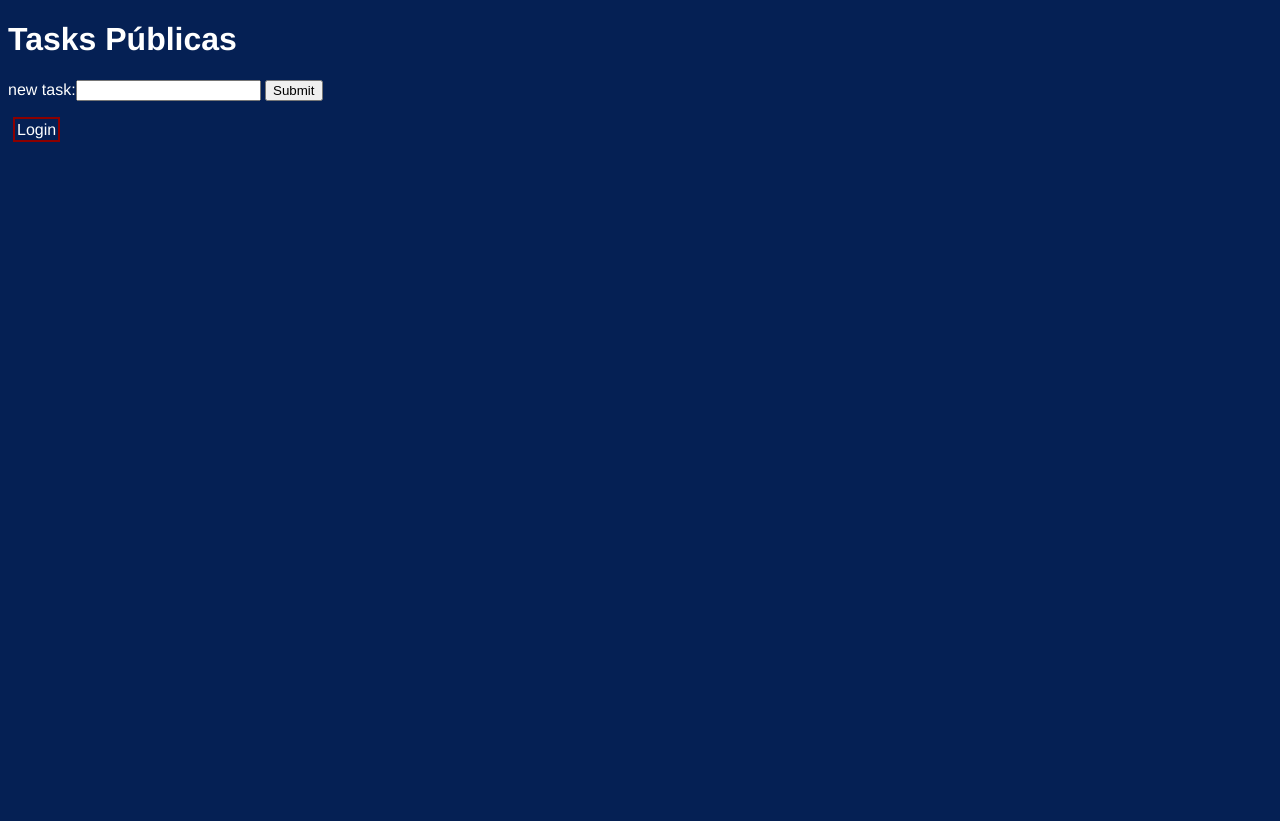
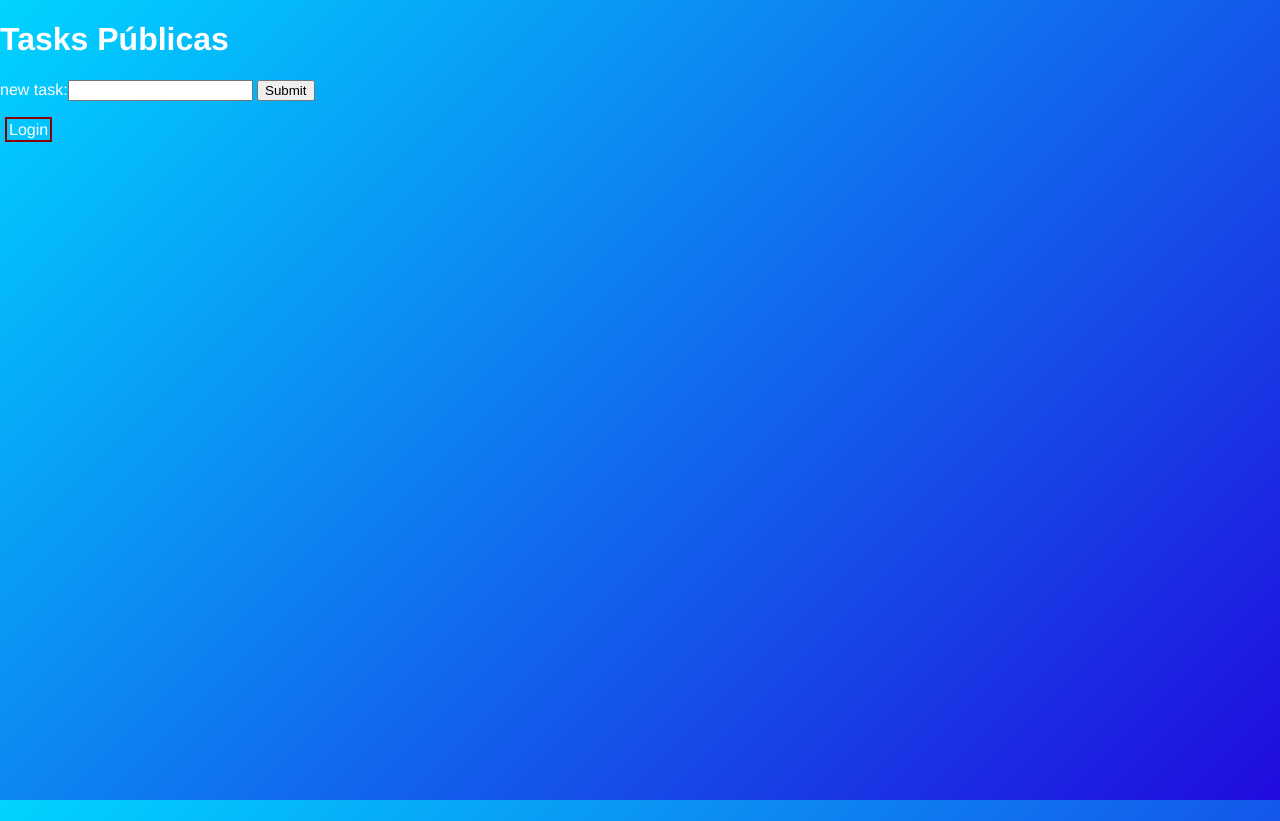
Before and after one commit to makerspaceafa/djangoProject, a Django app: page / in a window 1280 px wide. Before the commit the page ends 142 px from the top, so only its background shows below. Run offline with Django 3.2, Linux system fonts and the light colour scheme.

Commit message:
melhor cor de fundo

```diff
--- a/tasks/static/tasks/style.css
+++ b/tasks/static/tasks/style.css
@@ -1,5 +1,9 @@
+html, body {
+    margin: 0;
+    height: 100%;
+}
 body {
-    background: #052054;
+    background: linear-gradient(135deg, rgb(0,212,255) 0%, rgb(32,11,221) 100%);
     color: white;
     font-family: "Helvetica", sans-serif;
 }
```
